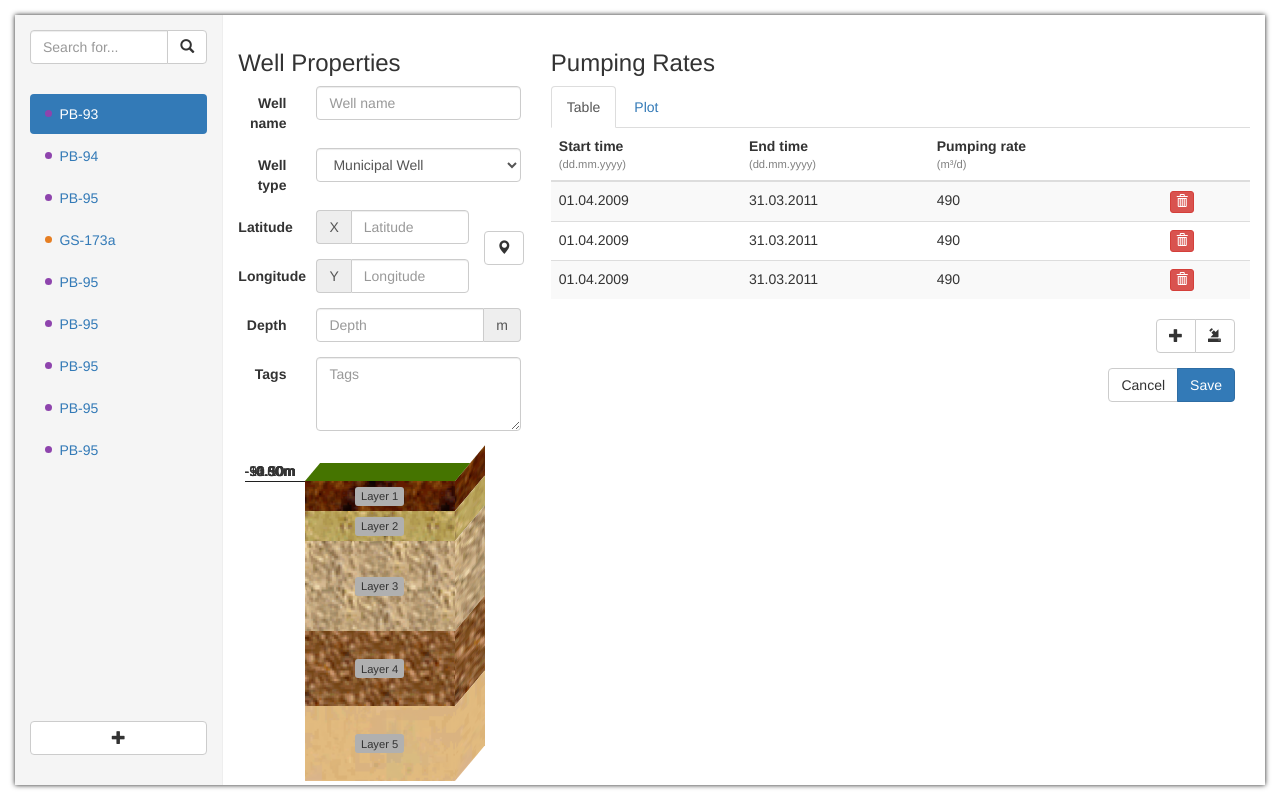
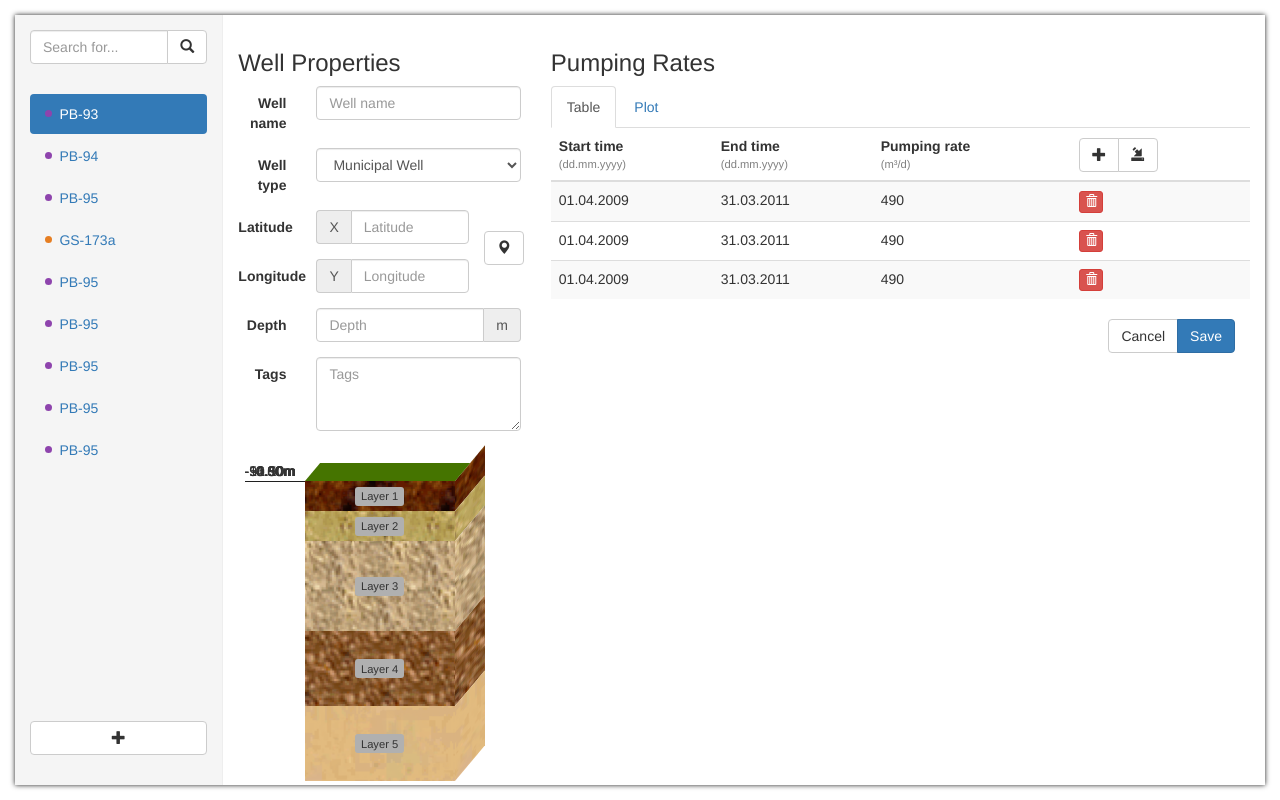
Before and after one commit to inowas/wellPropertiesPrototype, a plain HTML site: page index.html in a window 1280 px wide. Drawn offline with nearby package versions, Linux system fonts and the light colour scheme.

Commit message:
moved add and import button into thead

```diff
--- a/index.html
+++ b/index.html
@@ -139,7 +139,12 @@
               <div class="heading">Pumping rate</div>
               <div class="description">(m³/d)</div>
             </th>
-            <th></th>
+            <th>
+              <div class="btn-group" role="group">
+                <button type="button" class="btn btn-default"><span class="glyphicon glyphicon-plus"></span></button>
+                <button type="button" class="btn btn-default"><span class="glyphicon glyphicon-import"></span></button>
+              </div>
+            </th>
           </tr>
         </thead>
         <tbody>
@@ -165,12 +170,6 @@
       </table>
       <div class="container-fluid">
         <div class="btn-group pull-right" role="group">
-          <button type="button" class="btn btn-default"><span class="glyphicon glyphicon-plus"></span></button>
-          <button type="button" class="btn btn-default"><span class="glyphicon glyphicon-import"></span></button>
-        </div>
-      </div>
-      <div class="container-fluid">
-        <div class="btn-group pull-right" role="group">
           <button type="button" class="btn btn-default">Cancel</button>
           <button type="button" class="btn btn-primary">Save</button>
         </div>
```
